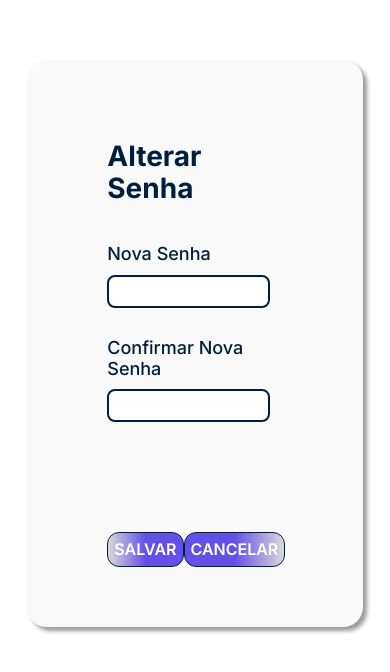
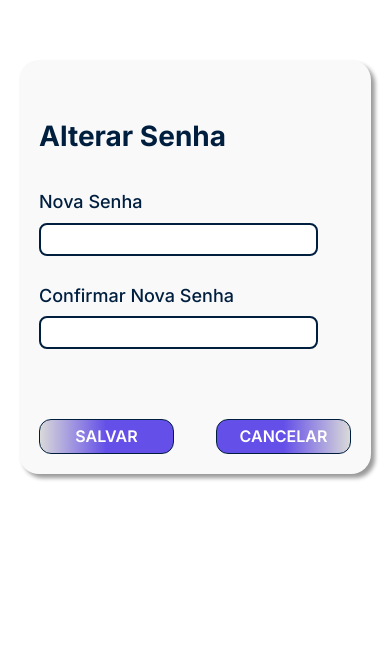
Before and after one commit to LeoBP1987/labor, a React (Vite) app: page /recuperar-senha/1 in a window 390 px wide. Shown: the top 672 px of the page. Built offline with nearby package versions, Linux system fonts and the light colour scheme.

Commit message:
Fix: Ajustes gerais layout mobile 15

```diff
--- a/src/componentes/FormNovaRepeticao/index.tsx
+++ b/src/componentes/FormNovaRepeticao/index.tsx
@@ -7,6 +7,7 @@ import { useRepeticoes } from "../../context/RepeticoesContext"
 import { usePostRepeticoes } from "../../hooks/usePostRepeticoes"
 import { useState } from "react"
 import { useChamaModal } from "../../hooks/useChamaModal"
+import BarraCarregamento from "../BarraCarregamento"
 
 const DivContainer = styled.div`
     max-height: 80%;
@@ -97,7 +98,7 @@ const FormaNovaRepeticao = () => {
     }
 
     if(loading) {
-        return <div>Carregando...</div>
+        return <BarraCarregamento />
     }
 
     return (
--- a/src/componentes/FormNovaTarefa/index.tsx
+++ b/src/componentes/FormNovaTarefa/index.tsx
@@ -8,6 +8,7 @@ import { useChamaModal } from "../../hooks/useChamaModal"
 import { useGetDataAtual } from "../../hooks/useGetDataAtual"
 import BotaoAgenda from "../BotaoData"
 import { useGetTarefasPorData } from "../../hooks/useGetTarefasPorData"
+import BarraCarregamento from "../BarraCarregamento"
 
 const DivContainer = styled.div`
     max-height: 80%;
@@ -58,7 +59,7 @@ const FormNovaTarefa = () => {
     const { setConsultando } = useGetTarefasPorData();
 
     if(loading) {
-        return <div>Carregando...</div>
+        return <BarraCarregamento />
     }
 
     const aoClicarPilha = async () => {
--- a/src/componentes/FormRecuperarSenha/index.tsx
+++ b/src/componentes/FormRecuperarSenha/index.tsx
@@ -5,6 +5,7 @@ import CampoTexto from "../CampoTexto";
 import Titulo from "../Titulo";
 import { recuperarSenha } from "../../services/usuarioServices";
 import { useChamaModal } from "../../hooks/useChamaModal";
+import BarraCarregamento from "../BarraCarregamento";
 
 const DivContainer = styled.div`
     max-height: 80%;
@@ -17,6 +18,10 @@ const DivContainer = styled.div`
     padding: 2rem 4rem 3rem 4rem;
     border-radius: 20px;
     box-shadow: 4px 4px 4px rgba(0,0,0,0.4);
+    @media screen and (max-width: 800px) {
+        width: 80%;
+        padding: 1rem;
+    }
 `;
 
 const FormEstilizado = styled.form`
@@ -31,6 +36,10 @@ const DivContainerBotoes = styled.div`
     display: flex;
     justify-content: space-between;
     margin-top: 80px;
+    @media screen and (max-width: 800px) {
+        margin-top: 40px;
+        gap: 20px;
+    }
 `;
 
 const FormRecuperarSenha = () => {
@@ -61,7 +70,7 @@ const FormRecuperarSenha = () => {
     };
 
     if (loading) {
-        return <div>Carregando...</div>;
+        return <BarraCarregamento />;
     }
 
     return (
--- a/src/componentes/ListaSemanaAtual/index.tsx
+++ b/src/componentes/ListaSemanaAtual/index.tsx
@@ -3,6 +3,7 @@ import { useGetSemanaAtual } from "../../hooks/useGetSemanaAtual"
 import { useGetTarefasPorData } from "../../hooks/useGetTarefasPorData"
 import { useGetClique } from "../../context/GetClique"
 import { useEffect } from "react"
+import BarraCarregamento from "../BarraCarregamento"
 
 
 const ListaSemanaEstilizada = styled.ul`
@@ -93,7 +94,7 @@ const ListaSemanaAtual = () => {
     }, []);
 
     if(carregando) {
-        return <div>Carregando...</div>
+        return <BarraCarregamento />
     }
 
     if(!semanaAtual) {
--- a/src/paginas/RecuperarSenha/index.tsx
+++ b/src/paginas/RecuperarSenha/index.tsx
@@ -21,6 +21,10 @@ const DivContainer = styled.div`
     border-radius: 20px;
     box-shadow: 4px 4px 4px rgba(0,0,0,0.4);
     justify-self: center;
+    @media screen and (max-width: 800px) {
+        width: 80%;
+        padding: 1rem;
+    }
 `;
 
 const FormEstilizado = styled.form`
@@ -35,6 +39,10 @@ const DivContainerBotoes = styled.div`
     display: flex;
     justify-content: space-between;
     margin-top: 80px;
+    @media screen and (max-width: 800px) {
+        margin-top: 40px;
+        gap: 20px;
+    }
 `;
 
 const MensagemSucesso = styled.p`
```
